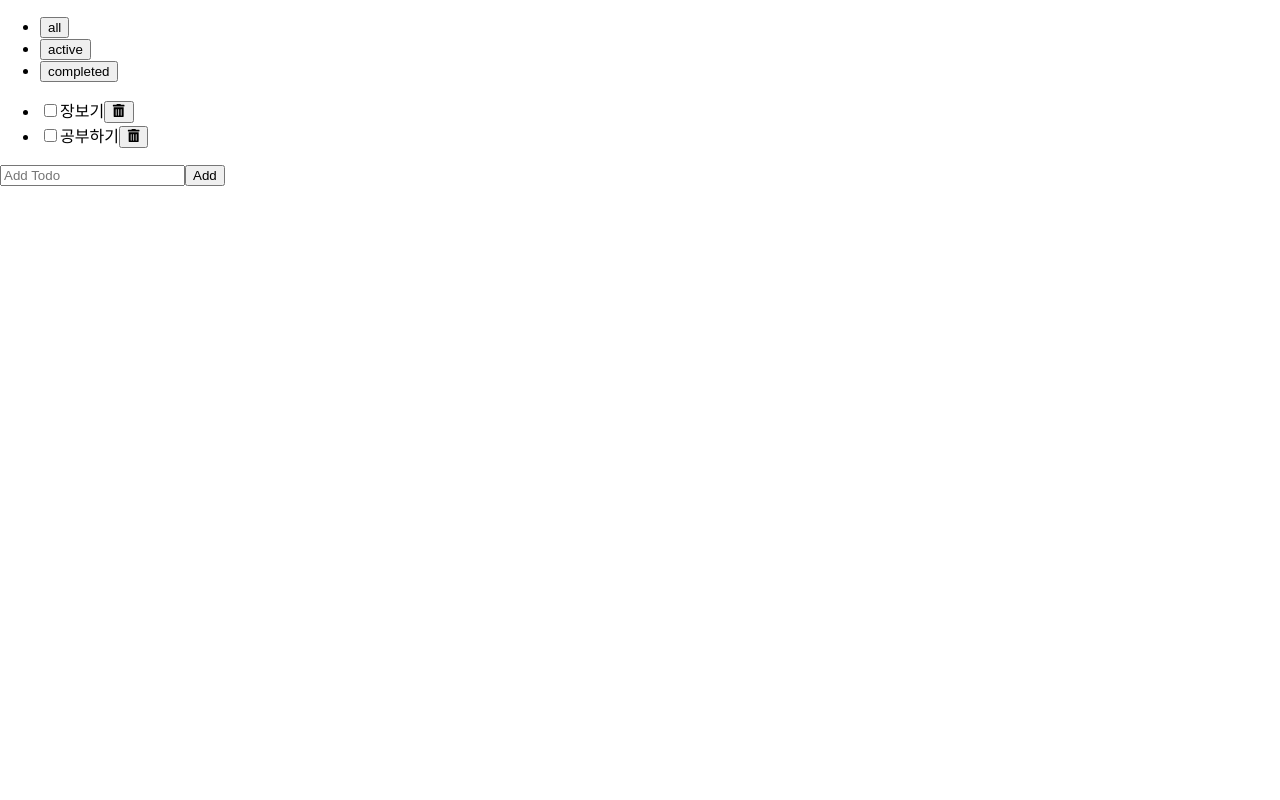
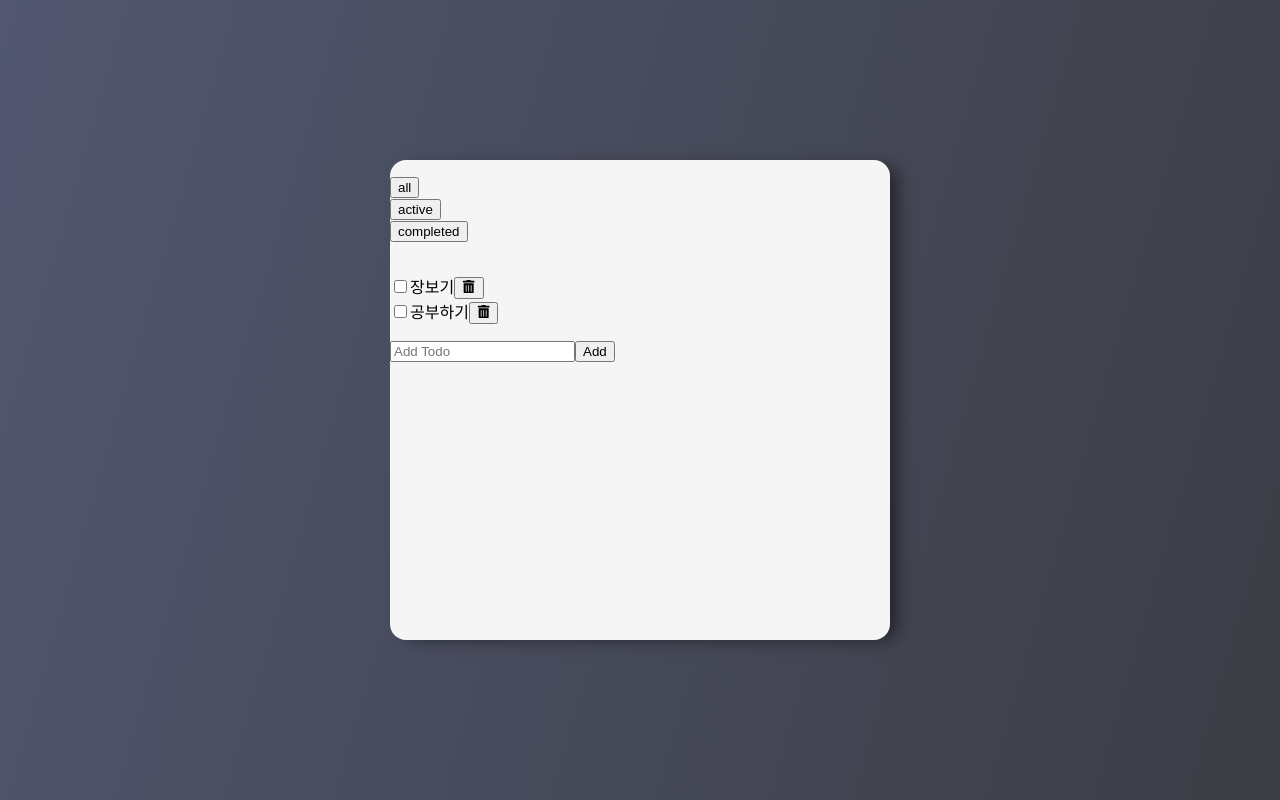
Before and after one commit to hyunzsu/todolist-react, a React (Create React App) app: page / in a window 1280 px wide. Built offline with nearby package versions, Linux system fonts and the light colour scheme.

Commit message:
[🎨스타일] 앱 전체 스타일링

```diff
--- a/src/App.js
+++ b/src/App.js
@@ -8,14 +8,14 @@
   const [filter, setFilter] = useState(filters[0]); // 현재 선택된 필터
 
   return (
-    <div>
+    <>
       <Header
         filters={filters} // 전체 필터
         filter={filter} // 현재 선택된 필터('all')
         onFilterChange={(filter) => setFilter(filter)} // 필터 변경될때
       />
       <TodoList filter={filter} />
-    </div>
+    </>
   );
 }
 
--- a/src/index.css
+++ b/src/index.css
@@ -1,3 +1,11 @@
+:root {
+  --color-bg-dark: #f5f5f5;
+  --color-bg: #fdfffd;
+  --color-grey: #d1d1d1;
+  --color-text: #22243b;
+  --color-accent: #f16e03;
+}
+
 body {
   margin: 0;
   font-family: -apple-system, BlinkMacSystemFont, 'Segoe UI', 'Roboto', 'Oxygen',
@@ -5,9 +13,38 @@
     sans-serif;
   -webkit-font-smoothing: antialiased;
   -moz-osx-font-smoothing: grayscale;
+  width: 100vw;
+  height: 100vh;
+  display: flex;
+  justify-content: center;
+  align-items: center;
+  background: rgb(81, 87, 111);
+  background: linear-gradient(
+    106deg,
+    rgba(81, 87, 111, 1) 0%,
+    rgba(60, 61, 69, 1) 100%
+  );
+}
+
+#root {
+  width: 100%;
+  height: 60%;
+  max-width: 500px;
+  background-color: var(--color-bg-dark);
+  border-radius: 1rem;
+  display: flex;
+  flex-direction: column;
+  box-shadow: 11px 3px 17px -4px rgba(0, 0, 0, 0.51);
+  -webkit-box-shadow: 11px 3px 17px -4px rgba(0, 0, 0, 0.51);
+  -moz-box-shadow: 11px 3px 17px -4px rgba(0, 0, 0, 0.51);
 }
 
 code {
   font-family: source-code-pro, Menlo, Monaco, Consolas, 'Courier New',
     monospace;
 }
+
+ul {
+  list-style: none;
+  padding-left: 0;
+}
```
